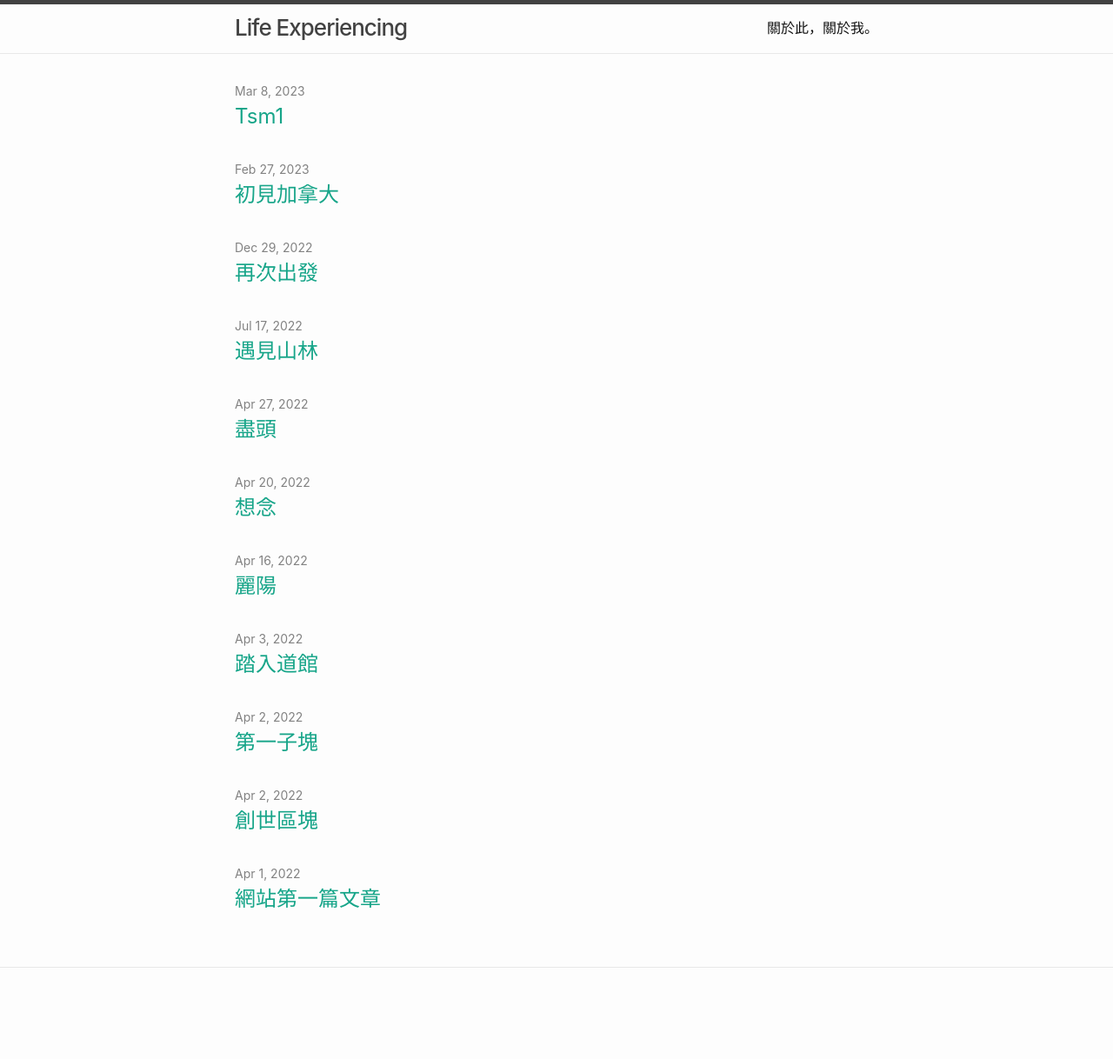
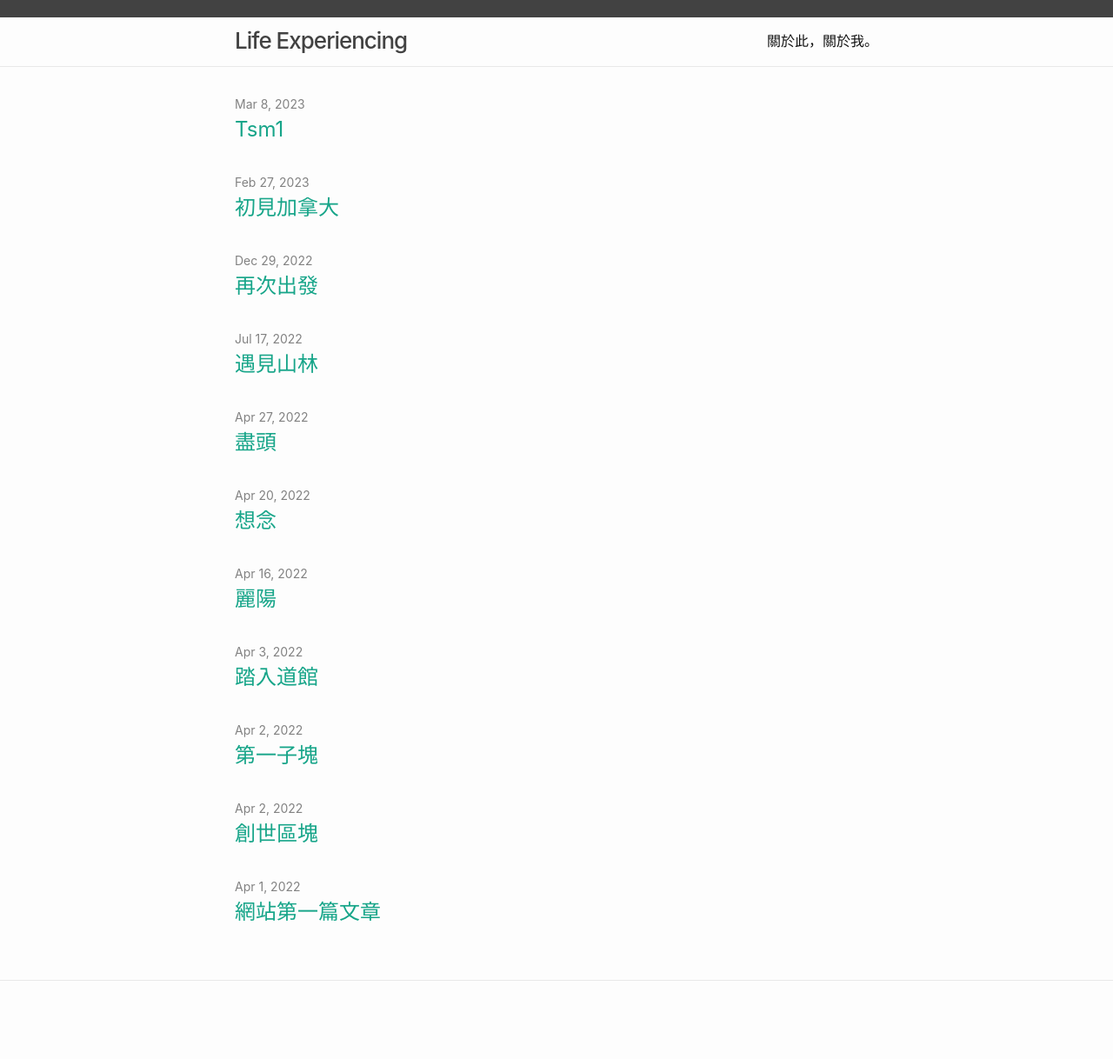
Before and after one commit to collectivetribe/lifeexperiencing, a Jekyll site: the page built from index.md, in a window 1280 px wide. Shown: the whole page at 87% size. Built offline with Jekyll 4.4.1, drawn with Linux system fonts in a browser that asks for light colours.

Commit message:
Update _layout.scss

```diff
--- a/_sass/minima/_layout.scss
+++ b/_sass/minima/_layout.scss
@@ -2,7 +2,7 @@
  * Site header
  */
 .site-header {
-  border-top: 5px solid $border-color-03;
+  border-top: 20px solid $border-color-03;
   border-bottom: 1px solid $border-color-01;
   min-height: $spacing-unit * 1.865;
   line-height: $base-line-height * $base-font-size * 2.25;
```
